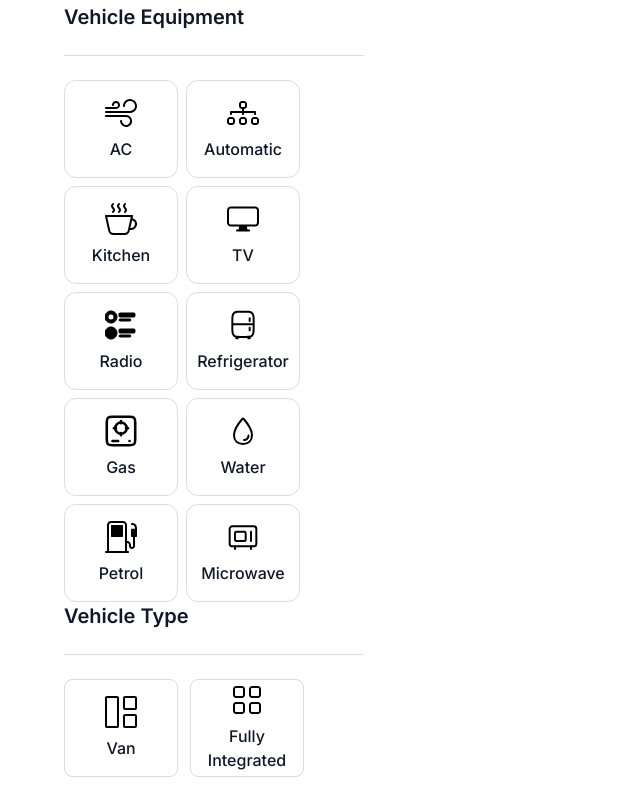
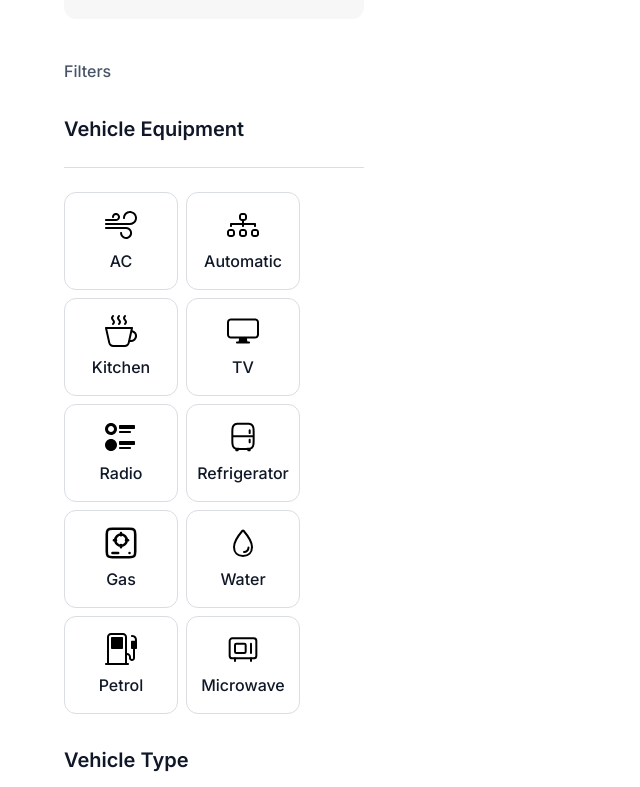
Before and after one commit to metlandus/Travel-trucks, a React (Vite) app: page /catalog in a window 1280 px wide. Shown: the part 191-978 px from the top of the page, without its empty margins (0-640 px from the left). Built offline with nearby package versions, Linux system fonts and the light colour scheme.

Commit message:
Sidebard done

```diff
--- a/src/components/Equipment.jsx
+++ b/src/components/Equipment.jsx
@@ -33,7 +33,7 @@ const Equipment = () => {
 					<p className="font-medium text-main">TV</p>
 				</div>
 				<div className="flex flex-col px-10 py-4 gap-2 border-1 border-gray-light items-center hover:border-button rounded-xl max-w-[114px]">
-					<svg width={32} height={32}>
+					<svg width={32} height={32} className="stroke-0">
 						<use href={`${svg}#icon-radio`} />
 					</svg>
 					<p className="font-medium text-main">Radio</p>
--- a/src/components/Location.jsx
+++ b/src/components/Location.jsx
@@ -5,7 +5,7 @@ function Location() {
 	const locations = ["Turkey", "USA", "France", "UAE"];
 
 	return (
-		<div className="flex flex-col text-main gap-2">
+		<div className="flex flex-col text-main gap-2 my-10">
 			<label htmlFor="location" className="text-gray">
 				Location
 			</label>
--- a/src/components/SideBar.jsx
+++ b/src/components/SideBar.jsx
@@ -7,9 +7,11 @@ function SideBar() {
 	return (
 		<div className="px-16">
 			<Location />
-			<p className="text-text font-medium">Filters</p>
-			<Equipment />
-			<VehicleType />
+			<div className="flex flex-col gap-8">
+				<p className="text-text font-medium">Filters</p>
+				<Equipment />
+				<VehicleType />
+			</div>
 		</div>
 	);
 }
```
